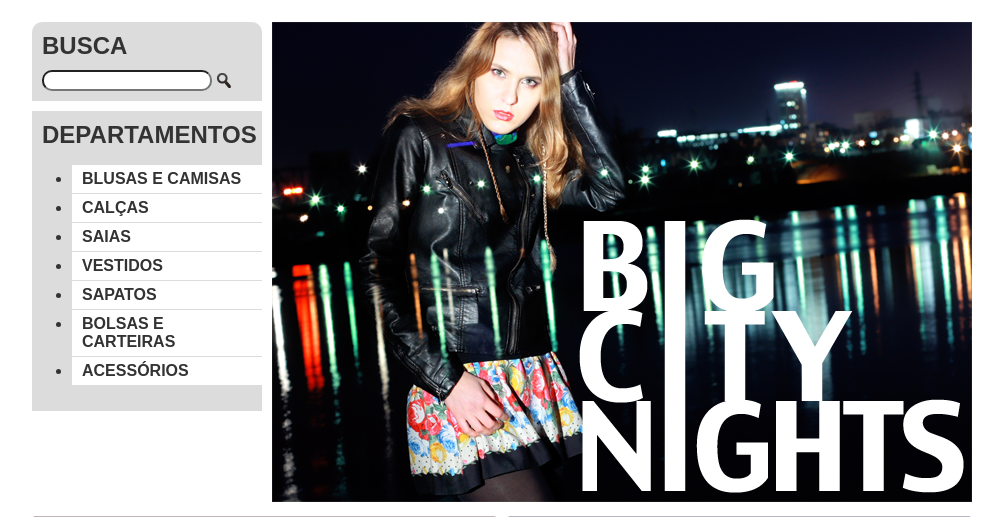
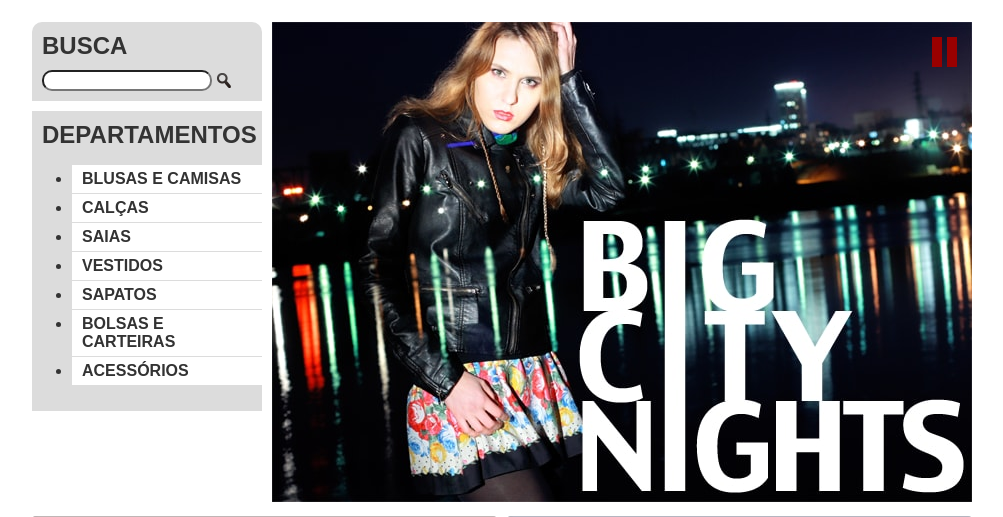
Before and after one commit to guilhermeschmitt/apostilaFrontEnd, a PHP site: page / in a window 1280 px wide. Shown: the part 114-631 px from the top of the page, without its empty margins (138-1141 px from the left). Run offline with PHP 8.4, Linux system fonts and the light colour scheme; some libraries are stand-ins or nearby versions; some web fonts are replaced.

Commit message:
Alterações nos códigos, algumas funções adicionadas também. Praticamente todos os exercícios propostos na apostila foram resolvidos, faltando apenas alguns relacionados ao banco de dados

```diff
--- a/checkout.php
+++ b/checkout.php
@@ -25,7 +25,6 @@
 		</div>
 		<script src="js/jquery.js"></script>
 		<script src="js/bootstrap.js"></script>
-		<script src="js/converteMoeda.js"></script>
 		<script src="js/total.js"></script>
 		<script src="js/inputmask-plugin.js"></script>
 	</body>
--- a/css/estilo.css
+++ b/css/estilo.css
@@ -129,6 +129,7 @@ footer .container{
 
 .destaque{
 	margin-top: 10px;
+    position: relative;
 }
 
 .painel{
@@ -211,6 +212,27 @@ footer .container{
 	display: block;
 }
 
+.pause,
+.play{
+    display: block;
+    position: absolute;
+    right: 15px;
+    top: 15px;
+}
+
+.pause{
+    border-left: 10px solid #900;
+    border-right: 10px solid #900;
+    height: 30px;
+    width: 5px;
+}
+
+.play{
+    border-left: 25px solid #900;
+    border-bottom: 15px solid transparent;
+    border-top: 15px solid transparent;
+}
+
 .novidades{
 	float: left;
 	background-color: #f5dcdc;
--- a/index.php
+++ b/index.php
@@ -37,7 +37,8 @@
 					</ul>
 				<nav>
 			</section>
-			<img src="img/destaque-home.png" alt="Promoção: Big City Night">
+			<img src="img/destaque-home.jpg" alt="Promoção: Big City Night">
+			<a href="#" class="pause"></a>
 		</div>
 		<div class="container">
 			<section class="painel novidades">
@@ -153,5 +154,6 @@
 		<script src="js/jquery.js"></script>
 		<script src="js/home.js"></script>
 		<script src="js/trocaBanner.js"></script>
+		<script src="js/pausePlay.js"></script>
 	</body>
 </html>
--- a/js/testaConversao.js
+++ /dev/null
@@ -1,4 +0,0 @@
-var formatado = numberParaReal(9.9);
-var numero = realParaNumber("R$ 120,35");
-console.log(formatado);
-console.log(numero);
--- a/js/trocaBanner.js
+++ b/js/trocaBanner.js
@@ -1,9 +1,24 @@
-var banners = ["img/destaque-home.png", "img/destaque-home-2.png"];
+var banners = ["img/destaque-home.jpg", "img/destaque-home-2.jpg"];
 var bannerAtual = 0;
+var controle = document.querySelector('.pause');
+var timer = setInterval(trocaBanner, 4000);
 
 function trocaBanner(){
 	bannerAtual = (bannerAtual+1)%2;
 	document.querySelector('.destaque img').src = banners[bannerAtual];
 }
-setInterval(trocaBanner, 4000);
-//setInterval(trocaBanner(), 4000);
+
+controle.onclick = function () {
+    if (controle.className == 'pause') {
+        clearInterval(timer);
+        console.log("Pausou");
+        controle.className = 'play';
+    }
+    else {
+        timer = setInterval(trocaBanner, 4000);
+        controle.className = 'pause';
+        console.log("Deu o play")
+    }
+
+    return false;
+};
```
Also changed, not shown: js/converteMoeda.js (deleted, +0 -9 lines), js/total.js (+10 -0 lines), img/destaque-home-2.jpg (added), img/destaque-home-2.png (deleted), img/destaque-home.jpg (added), img/destaque-home.png (deleted).
